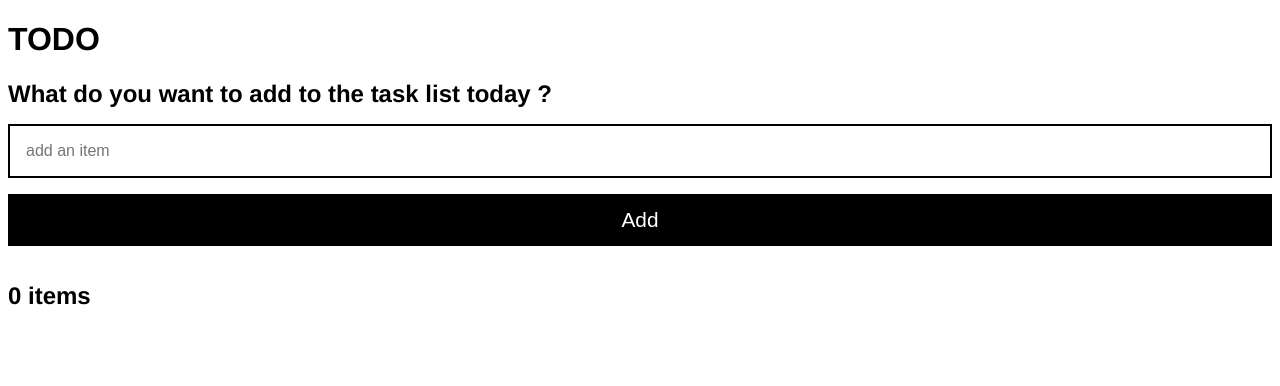
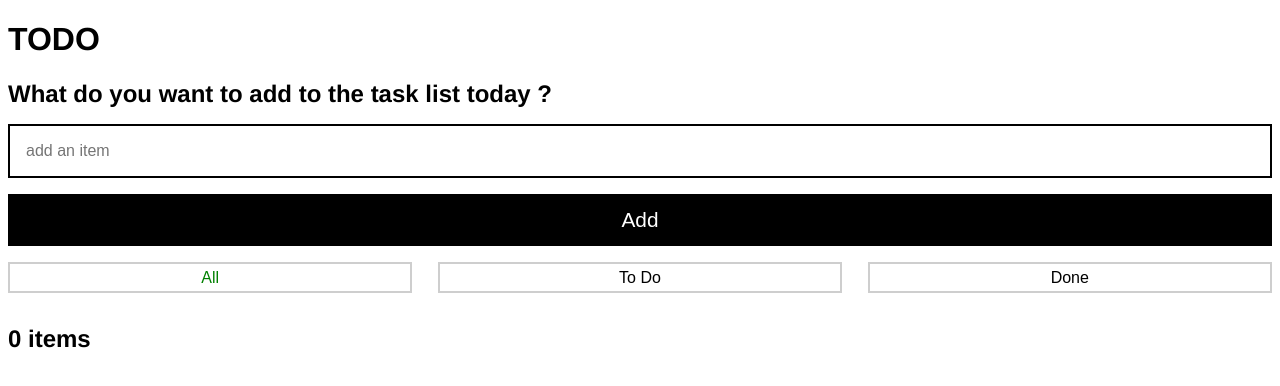
Before and after one commit to radnou/todo-angular, an Angular app: page / in a window 1280 px wide. Shown: the top 386 px of the page. Built offline with nearby package versions, Linux system fonts and the light colour scheme.

Commit message:
✨ feat(app.component.html): add filter buttons to show all, active, or done items 🐛 fix(app.component.html): use getItems() method instead of items array to reflect filtered items 🔍 refactor(app.component.html): change items.length to getItems().length to reflect the count of filtered items

```diff
--- a/src/app/app.component.html
+++ b/src/app/app.component.html
@@ -8,15 +8,37 @@
   id="addItemInput"
   placeholder="add an item"/>
 <button (click)="addItem(newItem.value);newItem.value = ''" class="btn-primary" type="button">Add</button>
+<!-- Buttons that show all, still to do, or done items on click -->
+<div class="btn-wrapper">
+  <button
+    (click)="filter = 'all'"
+    [class.active]="filter == 'all'"
+    class="btn btn-menu">
+    All
+  </button>
 
+  <button
+    (click)="filter = 'active'"
+    [class.active]="filter == 'active'"
+    class="btn btn-menu">
+    To Do
+  </button>
+
+  <button
+    (click)="filter = 'done'"
+    [class.active]="filter == 'done'"
+    class="btn btn-menu">
+    Done
+  </button>
+</div>
 <h2>
-  {{ items.length }}
+  {{ getItems().length }}
   <span *ngIf="items.length === 1; else elseBlock">item</span>
   <ng-template #elseBlock>items</ng-template>
 </h2>
 
 <ul>
-  <li *ngFor="let i of items">
+  <li *ngFor="let i of getItems()">
     <app-item (remove)="remove(i)" [item]="i"></app-item>
   </li>
 </ul>
```
